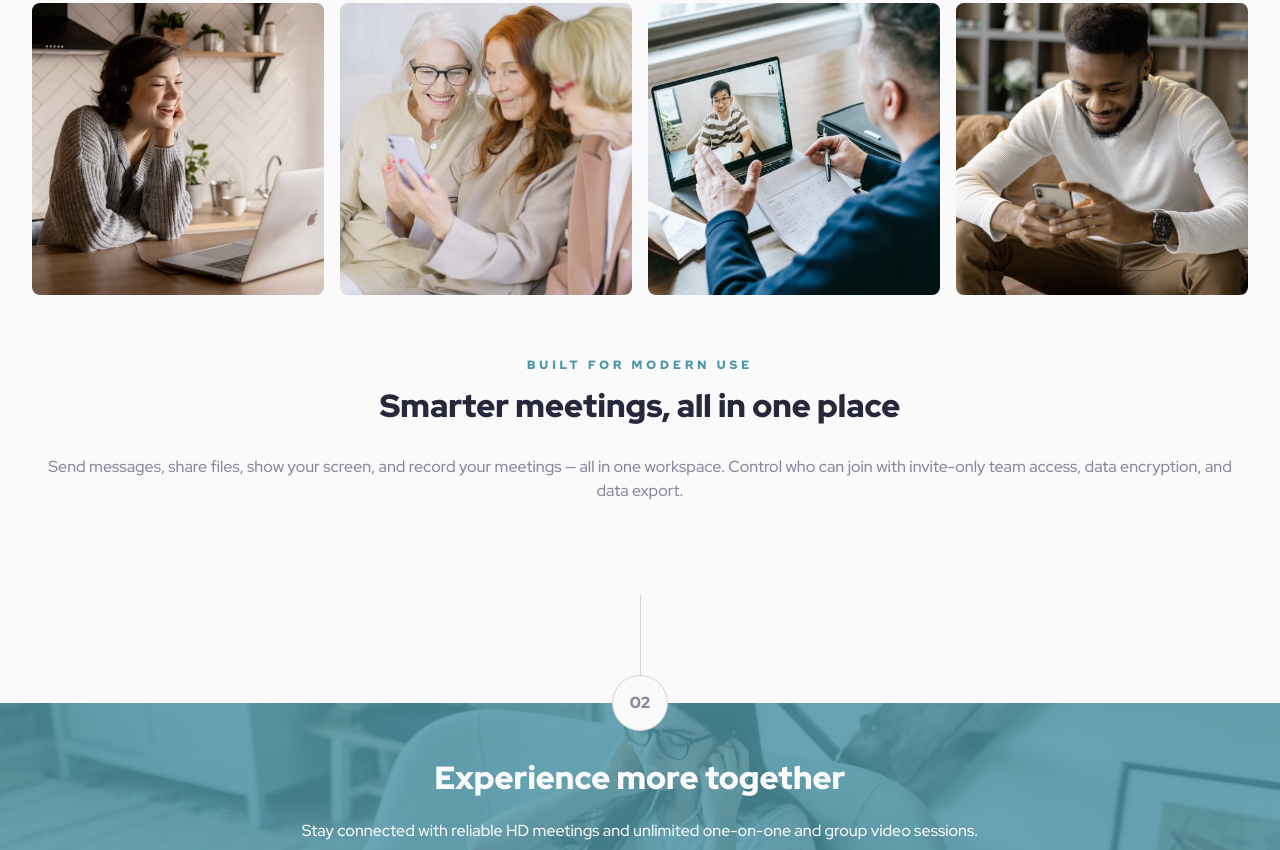
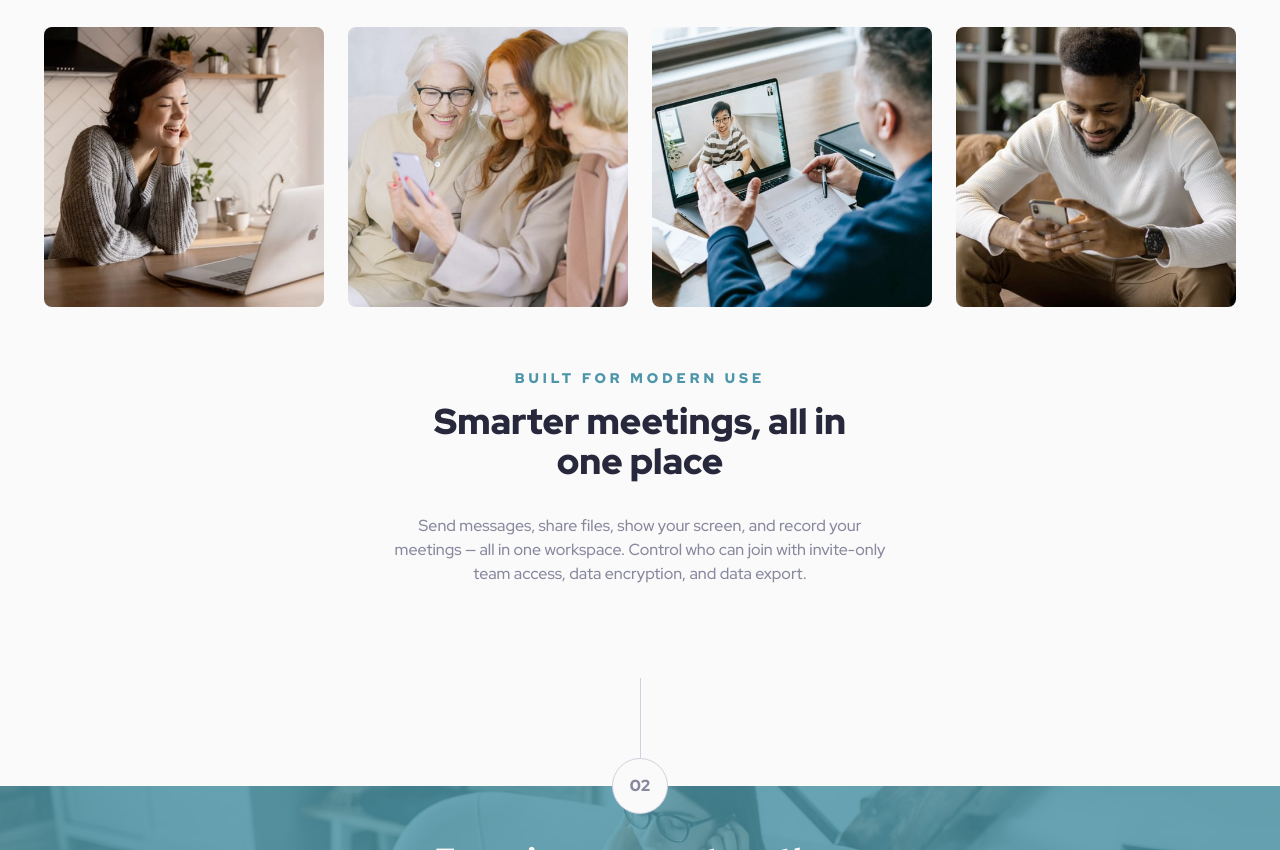
Before and after one commit to Bobstyle23/meet-landing-page, a plain HTML site: page index.html in a window 1280 px wide. Shown: the part 1799-2649 px from the top of the page. Drawn offline with Linux system fonts and the light colour scheme.

Commit message:
Complete tablet version responsive style for usage section

```diff
--- a/styles/layout/_usage.scss
+++ b/styles/layout/_usage.scss
@@ -14,6 +14,10 @@
       object-fit: cover;
       border-radius: 0.8rem;
     }
+  }
+
+  &__header {
+    @extend %flexbox-style;
   }
 
   &__heading {
@@ -41,3 +45,28 @@
     color: $color-slate-600;
   }
 }
+
+@include respond-to($breakpoint-tablets) {
+  .usage {
+    padding: 5.6rem 4.4rem $spacing-64;
+
+    &__gallery {
+      column-gap: 2.4rem;
+    }
+
+    &__heading {
+      font-size: 3.6rem;
+      line-height: 3.96rem;
+      max-width: 44.5rem;
+    }
+
+    &__subheading {
+      font-size: 1.4rem;
+      line-height: 1.54rem;
+    }
+
+    &__description {
+      max-width: 50.4rem;
+    }
+  }
+}
```
Also changed, not shown: styles/main.css, 1 other file.
